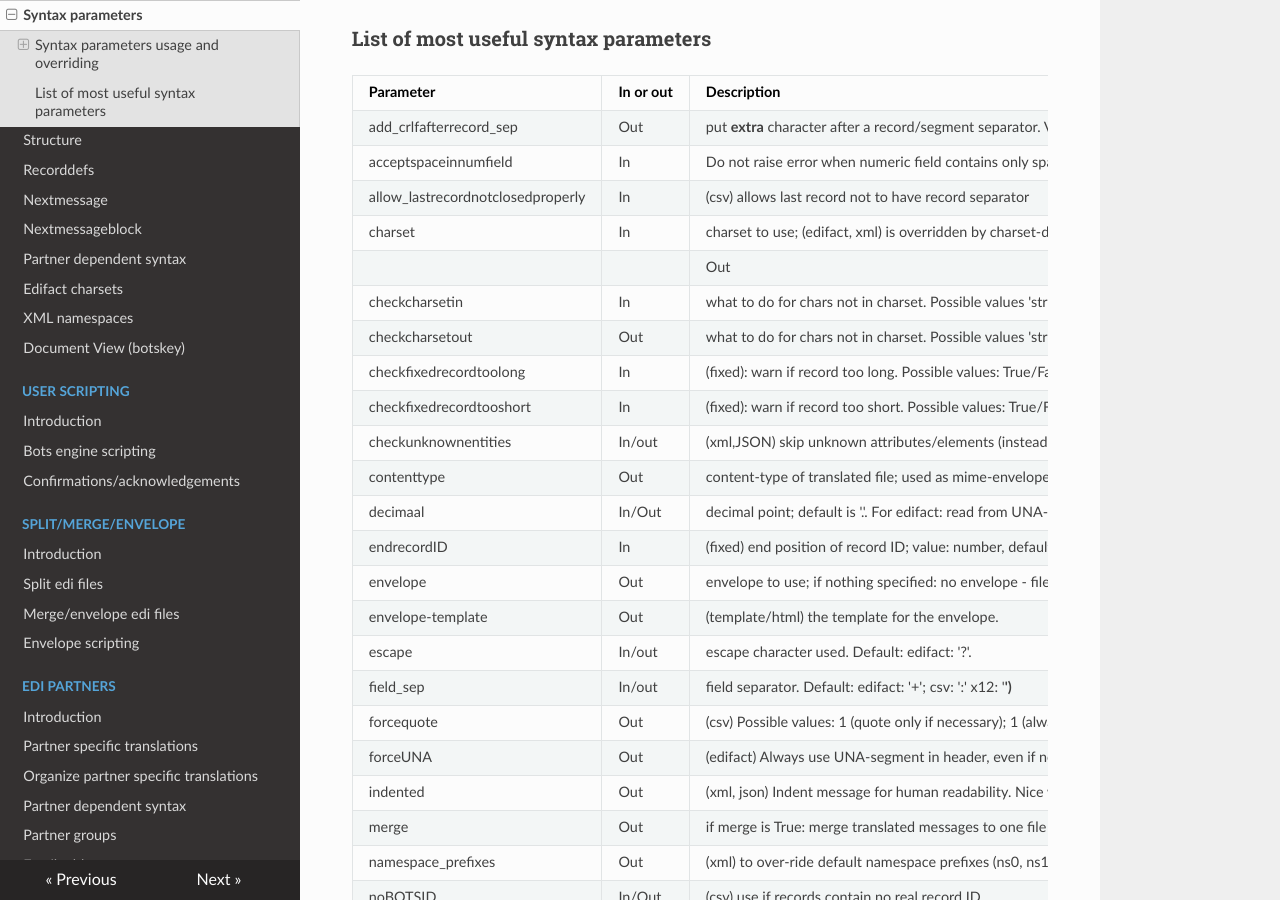
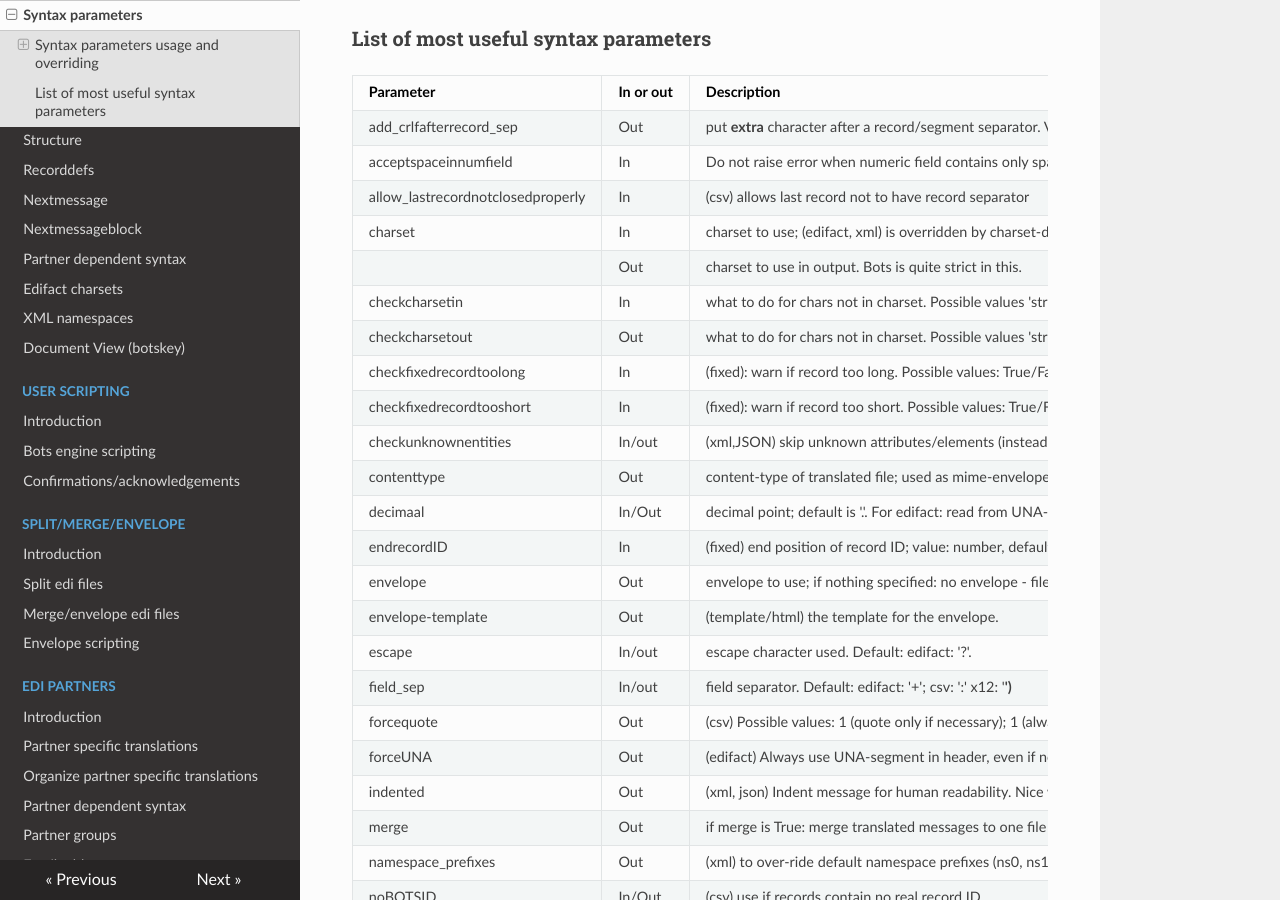
Before and after one commit to skilchen/bots_doc_b, an MkDocs documentation site: the page built from docs/GrammarsSyntax.md, in a window 1280 px wide and 900 px high, scrolled down 1003 px. Built offline with MkDocs 1.6.1, drawn with Linux system fonts in a browser that asks for light colours; nearby versions of some CDN libraries; old or Windows-style settings are respelled for this version of MkDocs.

Commit message:
fixed more errors in markdown

```diff
--- a/docs/GrammarsSyntax.md
+++ b/docs/GrammarsSyntax.md
@@ -55,7 +55,7 @@ add\_crlfafterrecord\_sep         |Out   |put **extra** character after a record
 acceptspaceinnumfield             |In    |Do not raise error when numeric field contains only spaces but assume value is 0
 allow\_lastrecordnotclosedproperly|In    |(csv) allows last record not to have record separator
 charset                           |In    |charset to use; (edifact, xml) is overridden by charset-declaration in content.
-|                                 |Out   |charset to use in output. Bots is quite strict in this.
+                                  |Out   |charset to use in output. Bots is quite strict in this.
 checkcharsetin                    |In    |what to do for chars not in charset. Possible values 'strict' (gives error) or 'ignore' (skip the characters not in the charset) or 'botsreplace' (replace with char as set in bots.ini; default is space)
 checkcharsetout                   |Out   |what to do for chars not in charset. Possible values 'strict' (gives error), 'ignore' (skip the characters not in the charset) or 'botsreplace' (replace with char as set in bots.ini; default is space)
 checkfixedrecordtoolong           |In    |(fixed): warn if record too long. Possible values: True/False, default: True
```
Also changed, not shown: docs/DeploymentAdvanced.md (+2 -1 lines).
